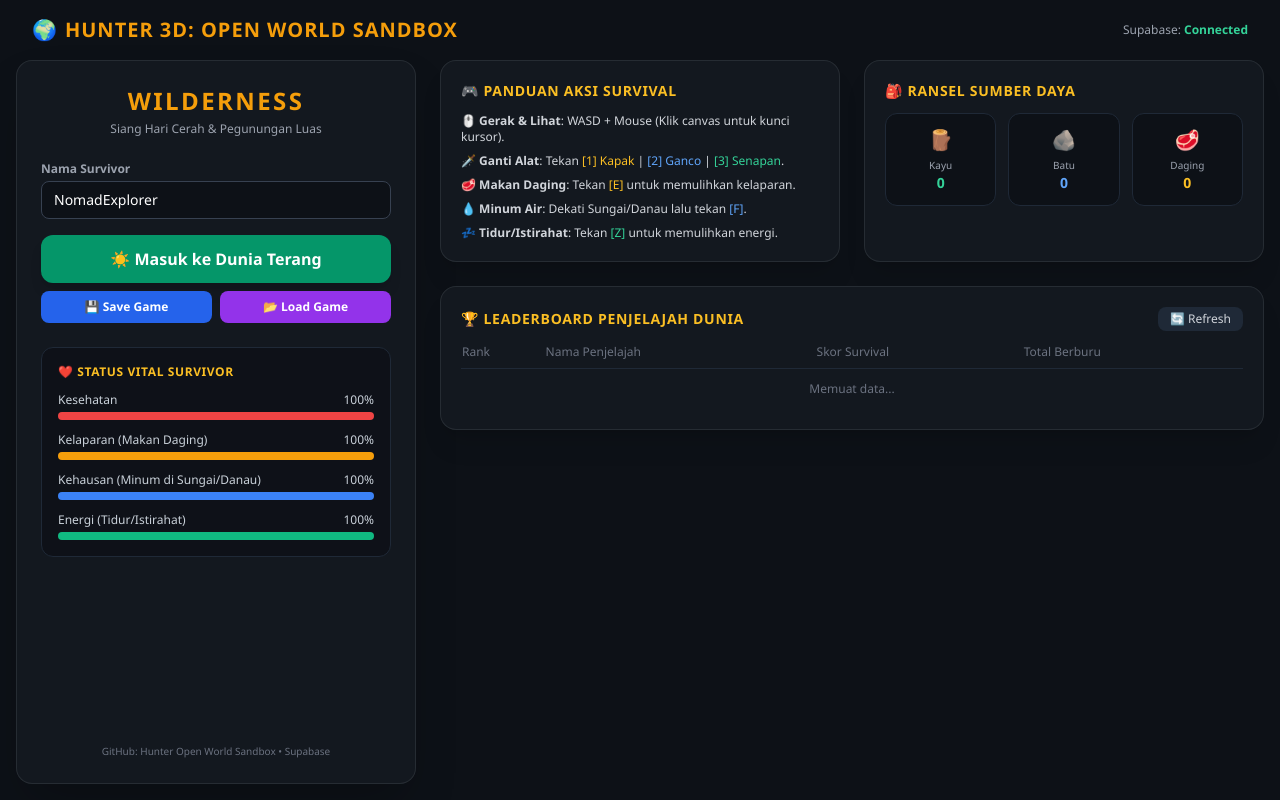
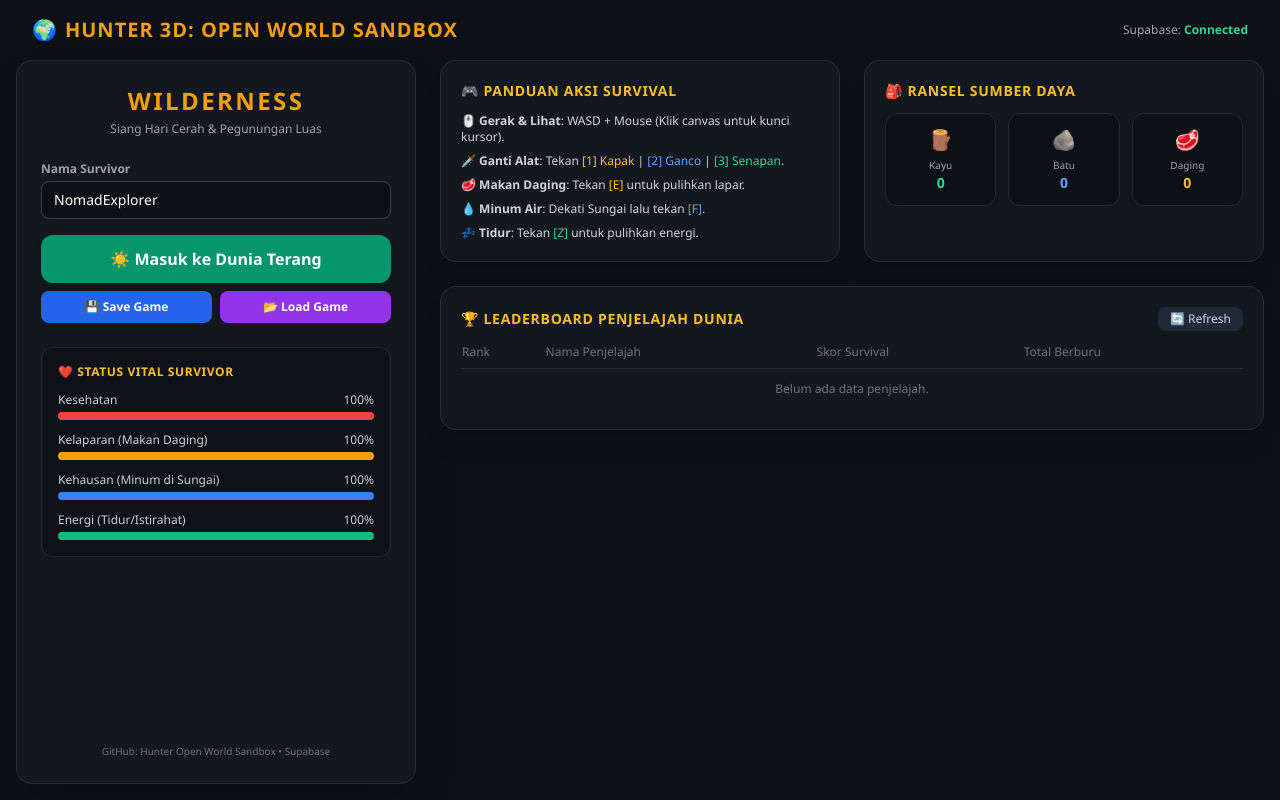
Before and after one commit to abeedalayyubisalim/hunter, a plain HTML site: page index.html in a window 1280 px wide. Drawn offline with nearby package versions, Linux system fonts and the light colour scheme; no server answers.

Commit message:
Update index.html

```diff
--- a/index.html
+++ b/index.html
@@ -26,7 +26,7 @@
     <!-- Main Container UI -->
     <main class="max-w-7xl mx-auto w-full grid grid-cols-1 lg:grid-cols-12 gap-6 flex-grow">
 
-        <!-- KOLOM KIRI: Status Survival & Kontrol -->
+        <!-- KOLOM KIRI -->
         <section class="lg:col-span-4 glass-card p-6 rounded-2xl shadow-2xl flex flex-col justify-between">
             <div>
                 <div class="text-center mb-6">
@@ -49,7 +49,7 @@
                     </div>
                 </div>
 
-                <!-- Panel Status Survival -->
+                <!-- Status Vital -->
                 <div class="bg-[#0d1117]/80 p-4 rounded-xl border border-gray-800 space-y-3">
                     <h3 class="text-xs font-bold text-amber-400 uppercase tracking-wider mb-2">❤️ Status Vital Survivor</h3>
                     <div>
@@ -61,7 +61,7 @@
                         <div class="w-full bg-gray-800 h-2 rounded-full overflow-hidden"><div id="barHunger" class="bg-amber-500 h-full w-full"></div></div>
                     </div>
                     <div>
-                        <div class="flex justify-between text-xs mb-1"><span>Kehausan (Minum di Sungai/Danau)</span> <span id="statThirst">100%</span></div>
+                        <div class="flex justify-between text-xs mb-1"><span>Kehausan (Minum di Sungai)</span> <span id="statThirst">100%</span></div>
                         <div class="w-full bg-gray-800 h-2 rounded-full overflow-hidden"><div id="barThirst" class="bg-blue-500 h-full w-full"></div></div>
                     </div>
                     <div>
@@ -73,22 +73,20 @@
             <div class="text-center text-[10px] text-gray-500 mt-4">GitHub: Hunter Open World Sandbox &bull; Supabase</div>
         </section>
 
-        <!-- KOLOM KANAN: Panduan & Klasemen -->
+        <!-- KOLOM KANAN -->
         <section class="lg:col-span-8 space-y-6">
             <div class="grid grid-cols-1 md:grid-cols-2 gap-6">
-                <!-- Panduan Kontrol & Survival -->
                 <div class="glass-card p-5 rounded-2xl shadow-xl">
                     <h3 class="text-sm font-bold text-amber-400 uppercase tracking-wider mb-3">🎮 Panduan Aksi Survival</h3>
                     <div class="space-y-2 text-xs text-gray-300">
                         <div>🖱️ <b>Gerak & Lihat</b>: WASD + Mouse (Klik canvas untuk kunci kursor).</div>
                         <div>🗡️ <b>Ganti Alat</b>: Tekan <span class="text-amber-400">[1] Kapak</span> | <span class="text-blue-400">[2] Ganco</span> | <span class="text-emerald-400">[3] Senapan</span>.</div>
-                        <div>🥩 <b>Makan Daging</b>: Tekan <span class="text-amber-400">[E]</span> untuk memulihkan kelaparan.</div>
-                        <div>💧 <b>Minum Air</b>: Dekati Sungai/Danau lalu tekan <span class="text-blue-400">[F]</span>.</div>
-                        <div>💤 <b>Tidur/Istirahat</b>: Tekan <span class="text-emerald-400">[Z]</span> untuk memulihkan energi.</div>
+                        <div>🥩 <b>Makan Daging</b>: Tekan <span class="text-amber-400">[E]</span> untuk pulihkan lapar.</div>
+                        <div>💧 <b>Minum Air</b>: Dekati Sungai lalu tekan <span class="text-blue-400">[F]</span>.</div>
+                        <div>💤 <b>Tidur</b>: Tekan <span class="text-emerald-400">[Z]</span> untuk pulihkan energi.</div>
                     </div>
                 </div>
 
-                <!-- Inventaris -->
                 <div class="glass-card p-5 rounded-2xl shadow-xl">
                     <h3 class="text-sm font-bold text-amber-400 uppercase tracking-wider mb-3">🎒 Ransel Sumber Daya</h3>
                     <div class="grid grid-cols-3 gap-3 text-center">
@@ -111,7 +109,7 @@
                 </div>
             </div>
 
-            <!-- Klasemen Global -->
+            <!-- Klasemen -->
             <div class="glass-card p-5 rounded-2xl shadow-xl">
                 <div class="flex justify-between items-center mb-3">
                     <h3 class="text-sm font-bold text-amber-400 uppercase tracking-wider">🏆 Leaderboard Penjelajah Dunia</h3>
@@ -136,7 +134,7 @@
         </section>
     </main>
 
-    <!-- MODAL GAME OPEN WORLD -->
+    <!-- MODAL GAME -->
     <div id="gameModal" class="fixed inset-0 bg-black z-50 hidden flex flex-col items-center justify-center">
         <div id="gameWrapper" class="relative w-full h-full bg-[#161b22] flex flex-col overflow-hidden">
             <div class="bg-[#0d1117] px-6 py-3 flex justify-between items-center border-b border-gray-800 z-10 text-xs">
@@ -168,7 +166,6 @@
         const SUPABASE_ANON_KEY = 'eyJhbGciOiJIUzI1NiIsInR5cCI6IkpXVCJ9.eyJpc3MiOiJzdXBhYmFzZSIsInJlZiI6Im1sc2lid2loZnplaHFjZGF3cmRoIiwicm9sZSI6ImFub24iLCJpYXQiOjE3ODgxMTcwNTEsImV4cCI6MjEwMzY5MzA1MX0.faKWNZqTLE6nEH6nPw0L4uFepTy6ZvqrZDy2BaHcWxs';
         const supabaseClient = window.supabase.createClient(SUPABASE_URL, SUPABASE_ANON_KEY);
 
-        // Status Survival
         let health = 100, hunger = 100, thirst = 100, energy = 100;
         let woodCount = 0, stoneCount = 0, meatCount = 0, score = 0;
         let currentTool = 'axe';
@@ -282,7 +279,6 @@
             `;
 
             scene = new THREE.Scene();
-            // Langit Terang (Sky Blue) & Fog Ringan agar Cerah
             scene.background = new THREE.Color(0x87CEEB);
             scene.fog = new THREE.FogExp2(0x87CEEB, 0.0035);
 
@@ -294,7 +290,6 @@
             renderer.setSize(container.clientWidth, container.clientHeight);
             container.appendChild(renderer.domElement);
 
-            // Pencahayaan Siang Hari yang Terang (Hemisphere + Directional Sun)
             const hemiLight = new THREE.HemisphereLight(0xffffff, 0x444444, 0.9);
             hemiLight.position.set(0, 200, 0);
             scene.add(hemiLight);
@@ -303,7 +298,7 @@
             sunLight.position.set(100, 200, 100);
             scene.add(sunLight);
 
-            // --- TAMBAHKAN GUNUNG-GUNUNG DI LATAR BELAKANG ---
+            // Gunung-gunung latar belakang
             for (let i = 0; i < 18; i++) {
                 const mGeo = new THREE.ConeGeometry(80 + Math.random() * 50, 100 + Math.random() * 60, 4);
                 const mMat = new THREE.MeshStandardMaterial({ color: 0x4b5563, roughness: 0.9, flatShading: true });
@@ -314,7 +309,7 @@
                 scene.add(mountain);
             }
 
-            // --- TAMBAHKAN AWAN-AWAN DI LANGIT ---
+            // Awan-awan langit
             for (let i = 0; i < 25; i++) {
                 const cloudGroup = new THREE.Group();
                 const cloudMat = new THREE.MeshBasicMaterial({ color: 0xffffff, transparent: true, opacity: 0.85 });
@@ -327,7 +322,7 @@
                 scene.add(cloudGroup);
             }
 
-            // Terrain Luas
+            // Terrain
             const terrainGeo = new THREE.PlaneGeometry(500, 500, 100, 100);
             terrainGeo.rotateX(-Math.PI / 2);
             const pos = terrainGeo.attributes.position;
@@ -337,14 +332,14 @@
             terrainGeo.computeVertexNormals();
             scene.add(new THREE.Mesh(terrainGeo, new THREE.MeshStandardMaterial({ color: 0x2e8b57, roughness: 0.85, flatShading: true })));
 
-            // Sungai / Danau
+            // Sungai
             const waterGeo = new THREE.PlaneGeometry(16, 500);
             waterGeo.rotateX(-Math.PI / 2);
             const water = new THREE.Mesh(waterGeo, new THREE.MeshStandardMaterial({ color: 0x0ea5e9, roughness: 0.1, transparent: true, opacity: 0.85 }));
             water.position.set(0, -0.4, 0);
             scene.add(water);
 
-            // Laut di Ujung Peta
+            // Laut
             const oceanGeo = new THREE.PlaneGeometry(800, 800);
             oceanGeo.rotateX(-Math.PI / 2);
             const ocean = new THREE.Mesh(oceanGeo, new THREE.MeshStandardMaterial({ color: 0x0284c7, roughness: 0.2 }));
@@ -353,7 +348,7 @@
 
             solidObjects = []; worldTrees = []; worldStones = []; animals = [];
 
-            // Spawn Hutan Rimbun
+            // Pohon
             for (let i = 0; i < 80; i++) {
                 let tx = (Math.random() - 0.5) * 400;
                 let tz = (Math.random() - 0.5) * 400;
@@ -374,7 +369,7 @@
                 solidObjects.push({ mesh: treeGroup, radius: 1.5, type: 'tree' });
             }
 
-            // Spawn Batu Tambang
+            // Batu
             for (let i = 0; i < 40; i++) {
                 let bx = (Math.random() - 0.5) * 400;
                 let bz = (Math.random() - 0.5) * 400;
@@ -389,12 +384,11 @@
                 solidObjects.push({ mesh: stone, radius: 1.8, type: 'stone' });
             }
 
-            // Spawn Hewan Detail
+            // Hewan
             for (let i = 0; i < 12; i++) {
                 spawnRealisticAnimal();
             }
 
-            // Senjata di Tangan
             toolMeshGroup = new THREE.Group();
             updateToolMesh();
             camera.add(toolMeshGroup);
@@ -476,7 +470,7 @@
                     thirst = 100;
                     alert('Segar! Kamu minum air sungai.');
                 } else {
-                    alert('Kamu terlalu jauh dari sumber air (Sungai/Danau).');
+                    alert('Kamu terlalu jauh dari sumber air.');
                 }
             }
 
@@ -611,7 +605,7 @@
             if (document.fullscreenElement) document.exitFullscreen();
             document.getElementById('gameModal').classList.add('hidden');
 
-            const playerName = document.getElementById('playerName'].value.trim() || 'NomadExplorer';
+            const playerName = document.getElementById('playerName').value.trim() || 'NomadExplorer';
             await supabaseClient.from('leaderboard').insert([{
                 player_name: playerName,
                 score: score,
```
